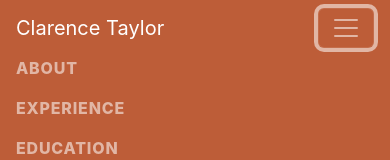
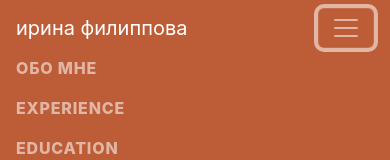
Before and after one commit to wert123111/resume, a plain HTML site: page index.html in a window 390 px wide. Both pictures are taken after a click on the button "Toggle navigation". Shown: the top 160 px of the page. Drawn offline with nearby package versions, Linux system fonts and the light colour scheme; a web font is replaced by a local one.

Commit message:
Update index.html

```diff
--- a/index.html
+++ b/index.html
@@ -19,13 +19,13 @@
         <!-- Navigation-->
         <nav class="navbar navbar-expand-lg navbar-dark bg-primary fixed-top" id="sideNav">
             <a class="navbar-brand js-scroll-trigger" href="#page-top">
-                <span class="d-block d-lg-none">Clarence Taylor</span>
+                <span class="d-block d-lg-none">ирина филиппова</span>
                 <span class="d-none d-lg-block"><img class="img-fluid img-profile rounded-circle mx-auto mb-2" src="assets/img/profile.jpg" alt="..." /></span>
             </a>
             <button class="navbar-toggler" type="button" data-bs-toggle="collapse" data-bs-target="#navbarResponsive" aria-controls="navbarResponsive" aria-expanded="false" aria-label="Toggle navigation"><span class="navbar-toggler-icon"></span></button>
             <div class="collapse navbar-collapse" id="navbarResponsive">
                 <ul class="navbar-nav">
-                    <li class="nav-item"><a class="nav-link js-scroll-trigger" href="#about">About</a></li>
+                    <li class="nav-item"><a class="nav-link js-scroll-trigger" href="#about">обо мне</a></li>
                     <li class="nav-item"><a class="nav-link js-scroll-trigger" href="#experience">Experience</a></li>
                     <li class="nav-item"><a class="nav-link js-scroll-trigger" href="#education">Education</a></li>
                     <li class="nav-item"><a class="nav-link js-scroll-trigger" href="#skills">Skills</a></li>
```
